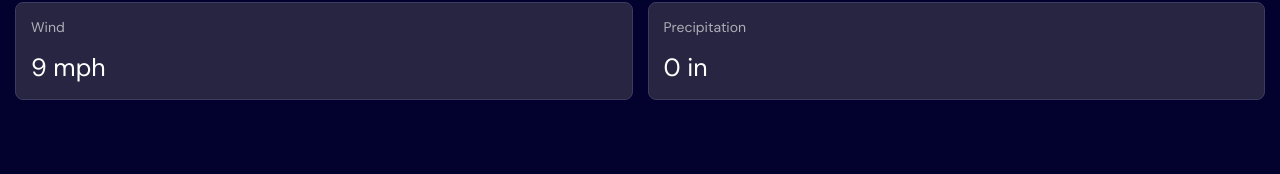
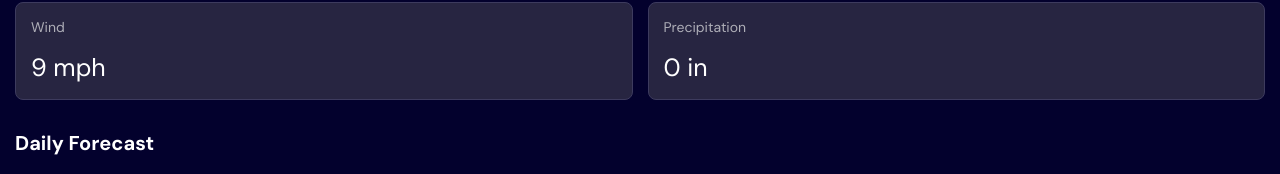
Before and after one commit to isabela2903/weather-app, a React (Vite) app: page / in a window 1280 px wide. Shown: the part 766-940 px from the top of the page. Before the commit the page ends 881 px from the top, so only its background shows below. Built offline with nearby package versions, Linux system fonts and the light colour scheme.

Commit message:
feat: adicionar componente Daily Forecast

```diff
--- a/src/App.tsx
+++ b/src/App.tsx
@@ -1,3 +1,4 @@
+import { DailyForecast } from "./components/DailyForecast"
 import { Header } from "./components/Header"
 import { WeatherPanel } from "./components/WeatherPanel"
 
@@ -7,6 +8,7 @@ function App() {
     <>
       <Header />
       <WeatherPanel />
+      <DailyForecast />
     </>
   )
 }
```
